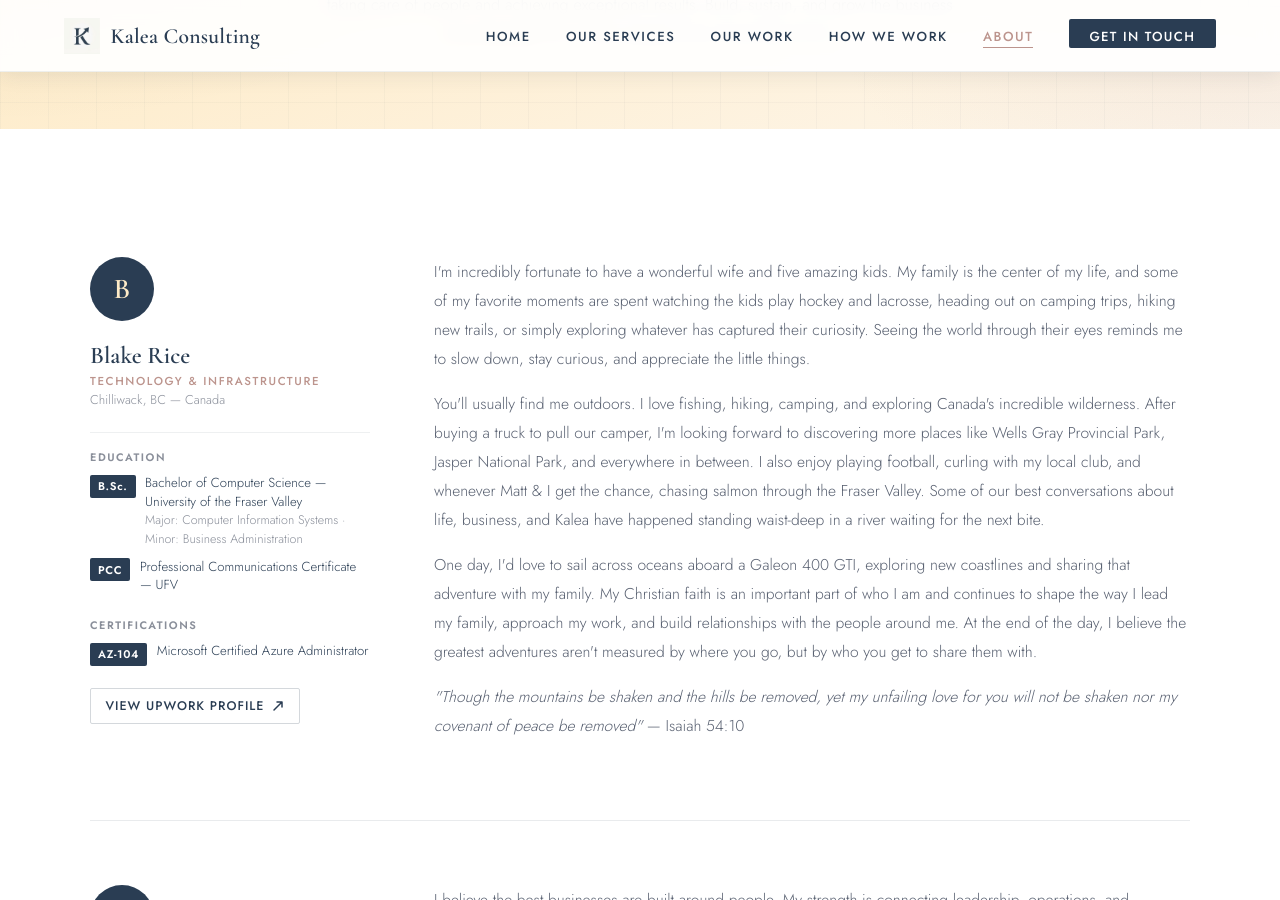
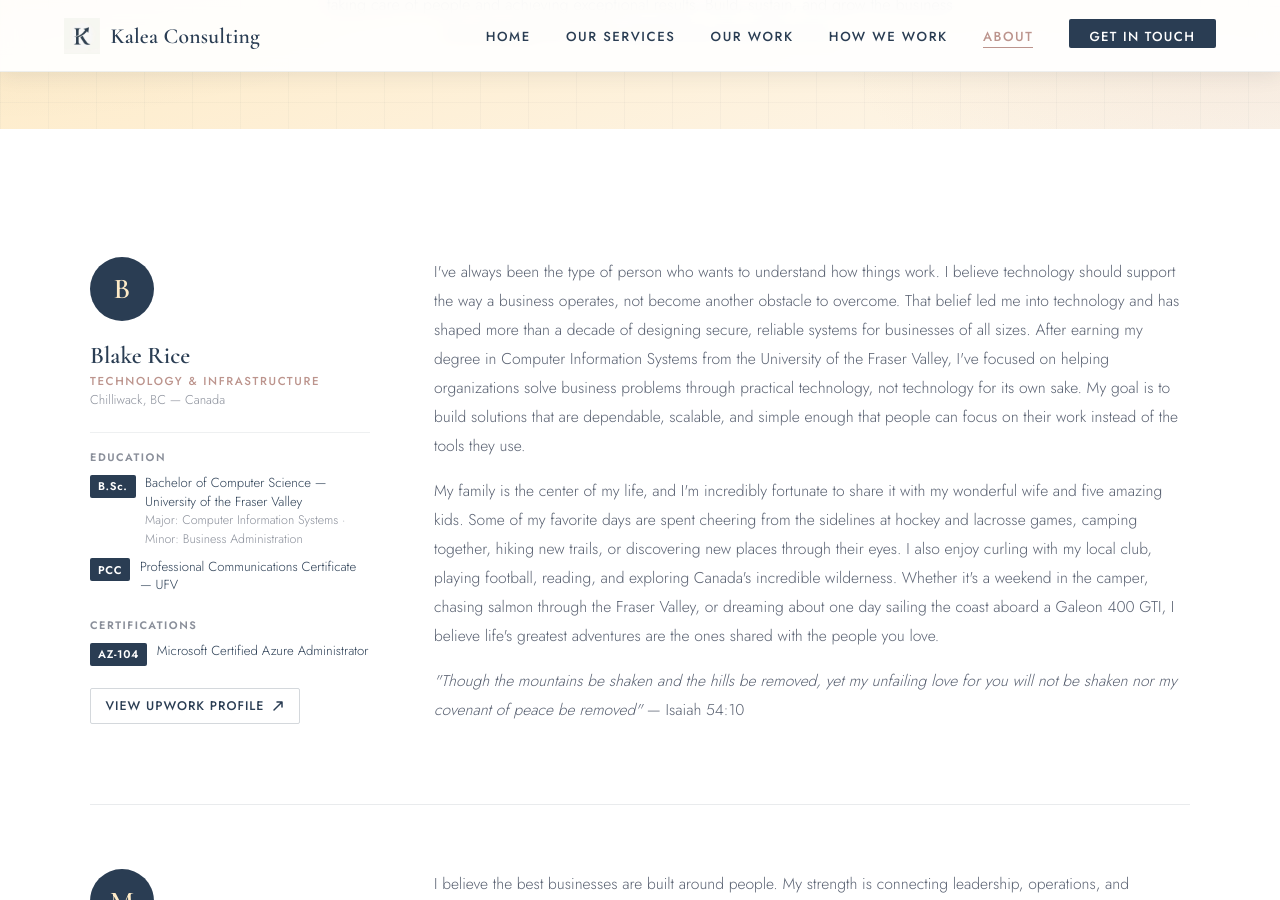
Before and after one commit to Kalea-Consulting/kaleaconsulting, a Jekyll site: the page built from about.html, in a window 1280 px wide and 900 px high, scrolled down 378 px. Built offline with Jekyll 4.4.1, drawn with Linux system fonts in a browser that asks for light colours.

Commit message:
Blakes bio update about.html
Just words

```diff
--- a/about.html
+++ b/about.html
@@ -63,25 +63,22 @@ description: Meet the team behind Kalea Consulting — Blake Rice and Matt Schla
 
       <div class="team-detail-content">
         <p class="team-detail-bio">
-          I'm incredibly fortunate to have a wonderful wife and five amazing kids. My family is the center of my life, and some of my favorite moments are spent watching the kids play
-          hockey and lacrosse, heading out on camping trips, hiking new trails, or simply exploring whatever has captured
-          their curiosity. Seeing the world through their eyes reminds me to slow down, stay curious, and appreciate the
-          little things.
+          I've always been the type of person who wants to understand how things work. I believe technology should support
+          the way a business operates, not become another obstacle to overcome. That belief led me into technology and has
+          shaped more than a decade of designing secure, reliable systems for businesses of all sizes. After earning my
+          degree in Computer Information Systems from the University of the Fraser Valley, I've focused on helping
+          organizations solve business problems through practical technology, not technology for its own sake. My goal is
+          to build solutions that are dependable, scalable, and simple enough that people can focus on their work instead
+          of the tools they use.
         </p>
         <p class="team-detail-bio">
-          You'll usually find me outdoors. I love fishing, hiking, camping, and exploring Canada's incredible wilderness.
-          After buying a truck to pull our camper, I'm looking forward to discovering more places like Wells Gray Provincial
-          Park, Jasper National Park, and everywhere in between. I also enjoy playing football, curling with my local club,
-          and whenever Matt & I get the chance, chasing salmon through the Fraser Valley. Some of our best conversations
-          about life, business, and Kalea have happened standing waist-deep in a river waiting for the next bite.
+          My family is the center of my life, and I'm incredibly fortunate to share it with my wonderful wife and five
+          amazing kids. Some of my favorite days are spent cheering from the sidelines at hockey and lacrosse games,
+          camping together, hiking new trails, or discovering new places through their eyes. I also enjoy curling with my
+          local club, playing football, reading, and exploring Canada's incredible wilderness. Whether it's a weekend in
+          the camper, chasing salmon through the Fraser Valley, or dreaming about one day sailing the coast aboard a
+          Galeon 400 GTI, I believe life's greatest adventures are the ones shared with the people you love.
         </p>
-        <p class="team-detail-bio">
-          One day, I'd love to sail across oceans aboard a Galeon 400 GTI, exploring new coastlines and sharing that
-          adventure with my family. My Christian faith is an important part of who I am and continues to shape the way I
-          lead my family, approach my work, and build relationships with the people around me. At the end of the day, I
-          believe the greatest adventures aren't measured by where you go, but by who you get to share them with.
-        </p>
-        <p class="team-detail-bio">
         <p class="team-detail-bio">
           <em>"Though the mountains be shaken and the hills be removed, yet my unfailing love for you will not be shaken
             nor my covenant of peace be removed"</em> &mdash; Isaiah 54:10
```
